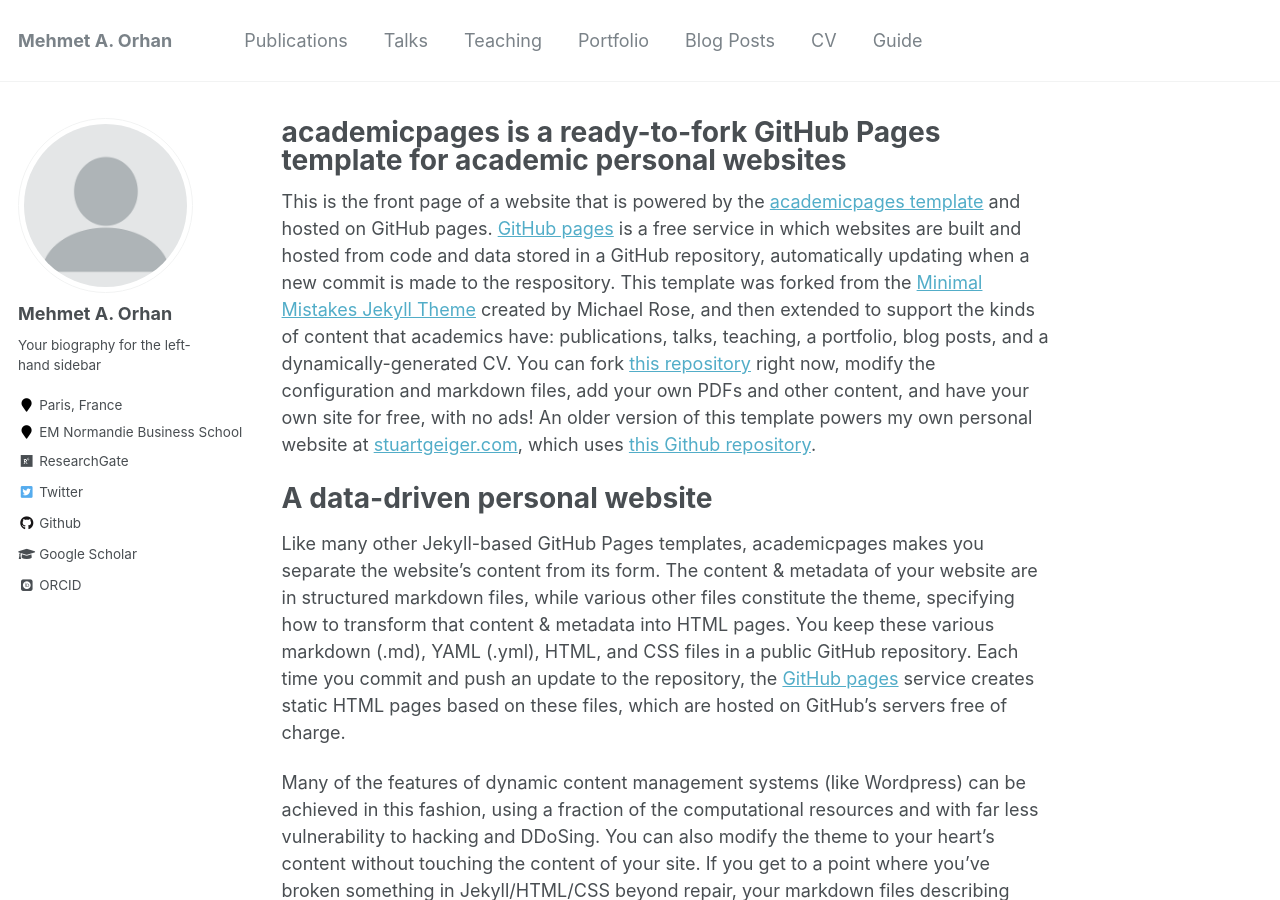
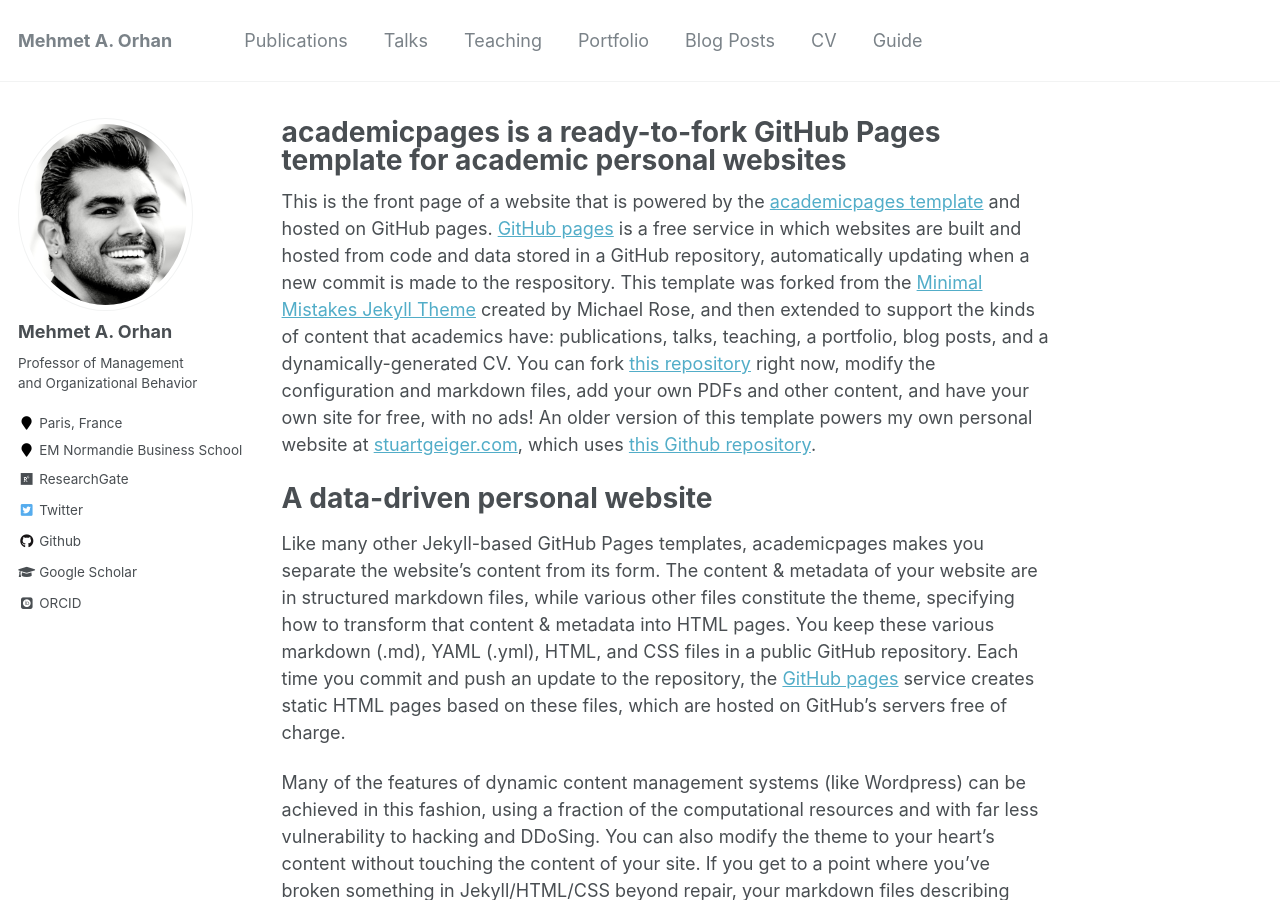
Before and after one commit to maorhan/maorhan.github.io, a Jekyll site: the page built from _pages/about.md, in a window 1280 px wide and 900 px high. Built offline with Jekyll 4.4.1, drawn with Linux system fonts in a browser that asks for light colours; some web fonts are replaced.

Commit message:
Update _config.yml

```diff
--- a/_config.yml
+++ b/_config.yml
@@ -81,8 +81,8 @@ analytics:
 # Site Author
 author:
   name             : "Mehmet A. Orhan"
-  avatar           : "profile.png"
-  bio              : "Your biography for the left-hand sidebar"
+  avatar           : "maoprofile.png"
+  bio              : "Professor of Management and Organizational Behavior"
   location         : "Paris, France"
   employer         : "EM Normandie Business School"
   pubmed           :
```
